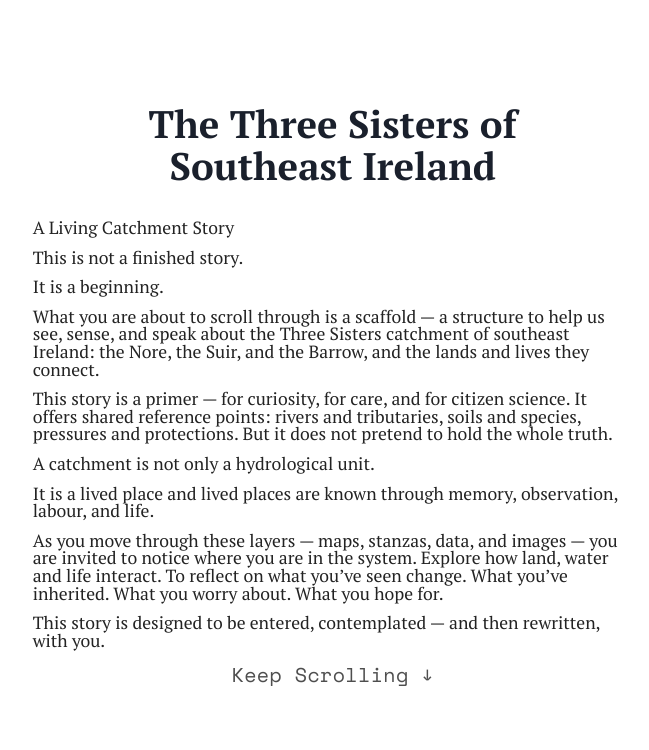
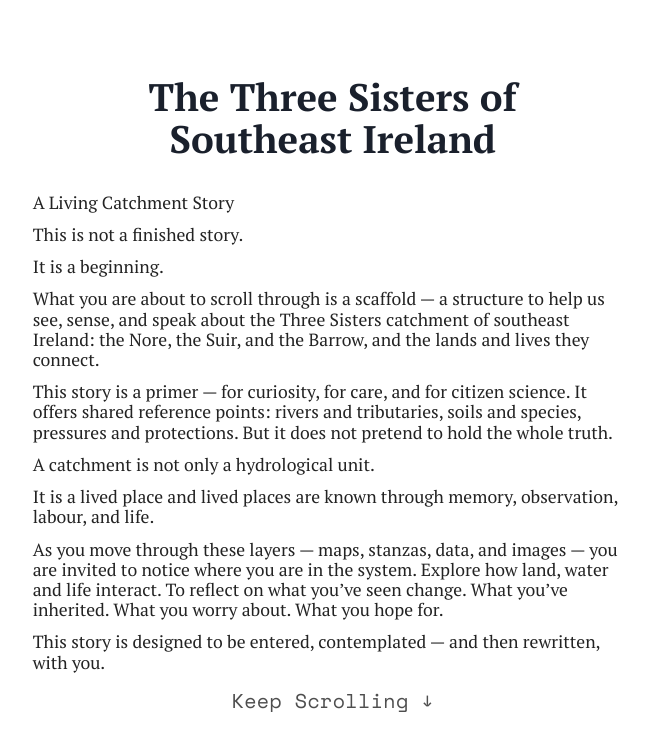
Before and after one commit to proy02/nore-scrollytelling, a SvelteKit app: page / in a window 1280 px wide. Shown: the top 750 px of the page, without its empty margins (50-699 px from the left). Built offline with nearby package versions, Linux system fonts and the light colour scheme.

Commit message:
.intro text edit

```diff
--- a/src/routes/+page.svelte
+++ b/src/routes/+page.svelte
@@ -975,7 +975,7 @@
   .intro-info-panel p {
     margin: 0 0 0.75rem 0;
     color: #232323;
-    line-height: 1;
+    line-height: 1.15;
     font-size: 1.1rem;
     font-family: PT Serif;
   }
```
